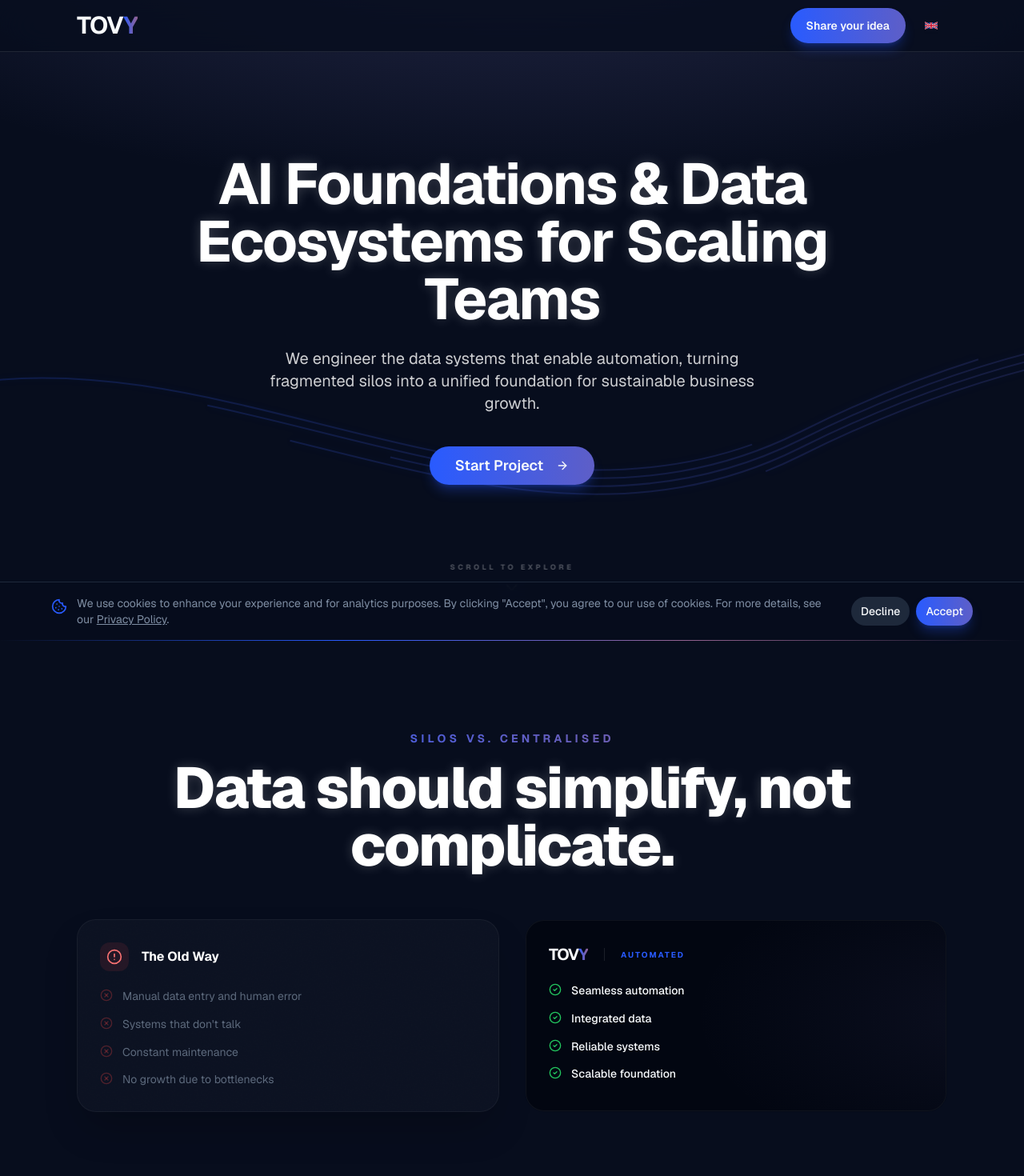
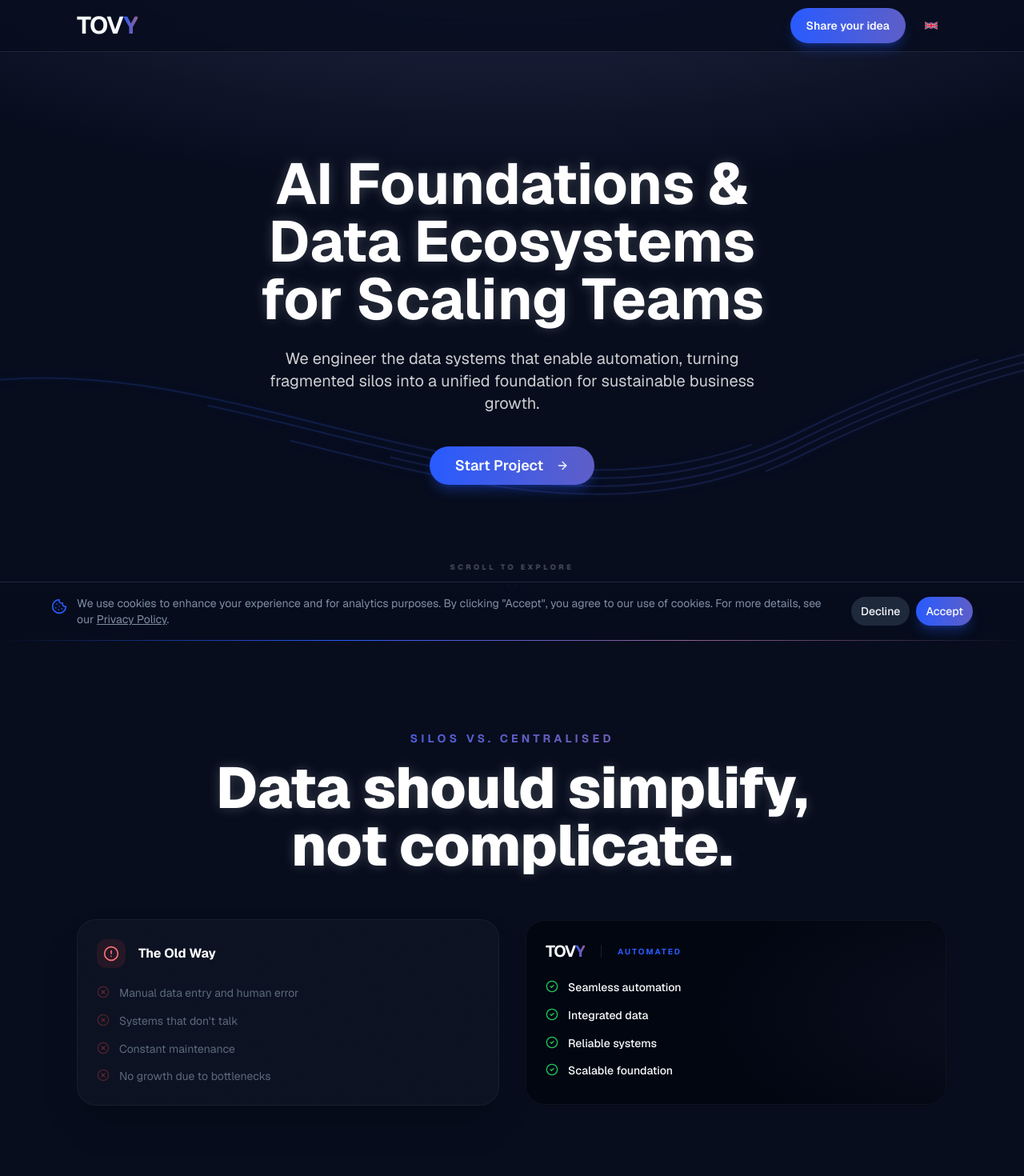
Before and after one commit to tovy-eu/tovy.eu-website, a Next.js app: page /en in a window 1280 px wide. Shown: the top 1470 px of the page at 80% size. Built offline with nearby package versions, Linux system fonts and the light colour scheme.

Commit message:
pay attention to loading the calendly page... it remains black... i did

```diff
--- a/src/components/landing/hero-section.tsx
+++ b/src/components/landing/hero-section.tsx
@@ -51,8 +51,11 @@ export function HeroSection({ dict }: { dict: Dictionary }) {
     });
   };
 
-  // Kinetic Typography: Shift weight from 700 to 900 based on scroll (over first 500px)
+  // Kinetic Typography: Shift weight from 700 to 900 based on scroll
   const dynamicWeight = Math.min(900, 700 + (scrollY / 500) * 200);
+
+  // Tracking Compensation: keeps the total word width stable to prevent line jumping
+  const dynamicTracking = -((dynamicWeight - 700) / 200) * 0.01 + 'em';
 
   return (
     <section
@@ -69,11 +72,12 @@ export function HeroSection({ dict }: { dict: Dictionary }) {
         )}
       >
         <h1
-          className="text-2xl font-bold tracking-tight text-white sm:text-4xl md:text-5xl lg:text-6xl xl:text-7xl leading-[1.2] sm:leading-[1.15]"
+          className="text-2xl font-bold tracking-tight text-white sm:text-4xl md:text-5xl lg:text-6xl xl:text-7xl leading-[1.2] sm:leading-[1.15] [text-wrap:balance]"
           style={{
             textShadow: '0 0 15px rgba(255, 255, 255, 0.2)',
             fontWeight: dynamicWeight,
-            fontVariationSettings: `'wght' ${dynamicWeight}`
+            fontVariationSettings: `'wght' ${dynamicWeight}`,
+            letterSpacing: dynamicTracking
           }}
         >
           {dict.hero.title}
--- a/src/components/landing/pain-solution-section.tsx
+++ b/src/components/landing/pain-solution-section.tsx
@@ -1,3 +1,4 @@
+
 'use client';
 
 import { XCircle, CheckCircle2, AlertCircle } from "lucide-react";
@@ -21,7 +22,7 @@ export function PainSolutionSection({ dict }: { dict: Dictionary }) {
         <div className="grid grid-cols-1 md:grid-cols-2 gap-6 md:gap-8 items-stretch">
           {/* Pain Section (The Old Way) */}
           <ScrollReveal delay="duration-700" className="flex">
-            <div className="relative w-full p-6 sm:p-7 rounded-3xl bg-white/[0.02] border border-white/5 overflow-hidden group shadow-2xl">
+            <div className="relative w-full p-5 sm:p-6 rounded-3xl bg-white/[0.02] border border-white/5 overflow-hidden group shadow-2xl">
               {/* Ultra-subtle Noise Texture */}
               <div
                 className="absolute inset-0 opacity-[0.015] pointer-events-none"
@@ -63,7 +64,7 @@ export function PainSolutionSection({ dict }: { dict: Dictionary }) {
               />
 
               {/* Inner Content Layer - Matches Engineering Section */}
-              <div className="relative h-full w-full bg-card/95 backdrop-blur-2xl rounded-[calc(1.5rem-1px)] p-6 sm:p-7 flex flex-col transition-all duration-300 shadow-2xl border border-white/5 group-hover:border-transparent overflow-hidden">
+              <div className="relative h-full w-full bg-card/95 backdrop-blur-2xl rounded-[calc(1.5rem-1px)] p-5 sm:p-6 flex flex-col transition-all duration-300 shadow-2xl border border-white/5 group-hover:border-transparent overflow-hidden">
 
                 {/* Light coming from the right side - matches Hero aesthetic */}
                 <div
--- a/src/components/landing/project-intake-form.tsx
+++ b/src/components/landing/project-intake-form.tsx
@@ -154,6 +154,20 @@ export function ProjectIntakeForm({ dict }: ProjectIntakeFormProps) {
     }
   }, [challenges]);
 
+  // Calendly Manual Initialization on success
+  useEffect(() => {
+    if (formSubmitted && submittedValues && (window as any).Calendly) {
+      const name = `${submittedValues.firstName} ${submittedValues.lastName}`.trim();
+      const email = submittedValues.email;
+      const calendlyUrl = `https://calendly.com/tovy-info?background_color=080c1b&text_color=615fbf&primary_color=365af6&name=${encodeURIComponent(name)}&email=${encodeURIComponent(email)}`;
+
+      (window as any).Calendly.initInlineWidget({
+        url: calendlyUrl,
+        parentElement: document.querySelector('.calendly-inline-widget'),
+      });
+    }
+  }, [formSubmitted, submittedValues]);
+
 
   const onSubmit = (data: ProjectRequestData) => {
     startTransition(async () => {
@@ -225,10 +239,6 @@ export function ProjectIntakeForm({ dict }: ProjectIntakeFormProps) {
   };
 
   if (formSubmitted) {
-    const name = `${submittedValues?.firstName || ""} ${submittedValues?.lastName || ""}`.trim();
-    const email = submittedValues?.email || "";
-    const calendlyUrl = `https://calendly.com/tovy-info?background_color=080c1b&text_color=615fbf&primary_color=365af6&name=${encodeURIComponent(name)}&email=${encodeURIComponent(email)}`;
-
     return (
       <Card className="w-full max-w-3xl mx-auto bg-card/40 backdrop-blur-xl border border-white/10 shadow-2xl flex flex-col items-center justify-center p-4 md:p-8 animate-scale-in">
         <Script
@@ -244,11 +254,9 @@ export function ProjectIntakeForm({ dict }: ProjectIntakeFormProps) {
           </CardDescription>
         </CardHeader>
 
-        {/* Calendly Inline Widget with Pre-filled data */}
         <div className="w-full rounded-2xl overflow-hidden bg-black/20 border border-white/5 relative mb-6 min-h-[700px]">
           <div
             className="calendly-inline-widget"
-            data-url={calendlyUrl}
             style={{ minWidth: '320px', height: '700px' }}
           />
         </div>
--- a/src/components/landing/section-header.tsx
+++ b/src/components/landing/section-header.tsx
@@ -15,7 +15,7 @@ interface SectionHeaderProps {
 
 /**
  * SectionHeader component with responsive typography and kinetic weight shift.
- * Optimized to ensure titles wrap correctly on mobile and don't overflow the viewport.
+ * Optimized with Tracking Compensation to prevent layout jumping on weight change.
  */
 export function SectionHeader({
   badge,
@@ -48,6 +48,10 @@ export function SectionHeader({
     return () => window.removeEventListener('scroll', handleScroll);
   }, []);
 
+  // Tracking compensation: as weight increases, characters expand.
+  // We slightly tighten tracking to keep the total line width nearly constant.
+  const dynamicTracking = -((weight - 700) / 200) * 0.015 + 'em';
+
   return (
     <ScrollReveal>
       <div ref={headerRef} className={cn("mx-auto max-w-4xl text-center px-4", className)}>
@@ -58,12 +62,13 @@ export function SectionHeader({
         )}
         <h2
           className={cn(
-            "text-2xl tracking-tight sm:text-4xl md:text-5xl lg:text-6xl xl:text-7xl text-white transition-all duration-300 ease-out leading-[1.2] sm:leading-[1.15] break-words",
+            "text-2xl tracking-tight sm:text-4xl md:text-5xl lg:text-6xl xl:text-7xl text-white transition-none leading-[1.2] sm:leading-[1.15] break-words [text-wrap:balance]",
             titleClassName
           )}
           style={{
             fontWeight: weight,
             fontVariationSettings: `'wght' ${weight}`,
+            letterSpacing: dynamicTracking,
             textShadow: '0 0 15px rgba(255, 255, 255, 0.2)'
           }}
         >
```
